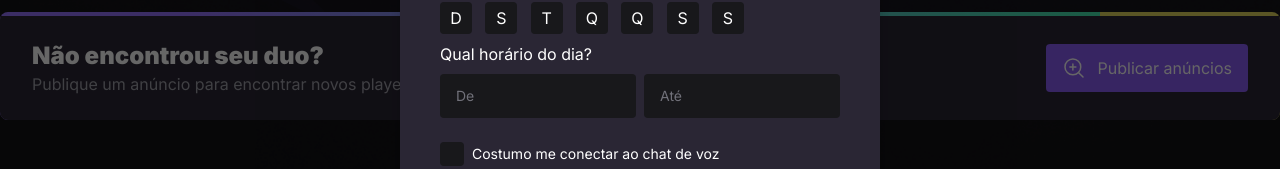
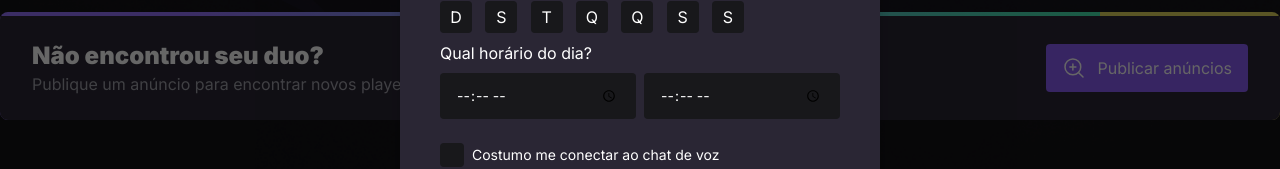
Before and after one commit to ambulcao/eSports_Match, a React (Vite) app in the folder web/: page / in a window 1280 px wide. Both pictures are taken after a click on the button "Publicar anúncios". Shown: the part 464-633 px from the top of the page. Built offline with nearby package versions, Linux system fonts and the light colour scheme; no server answers.

Commit message:
Adjustment Form
Adjustment in submission form

```diff
--- a/web/src/components/CreateAdModal.tsx
+++ b/web/src/components/CreateAdModal.tsx
@@ -34,15 +34,33 @@ export function CreateAdModal() {
     const formData = new FormData(event.target as HTMLFormElement);
     const data = Object.fromEntries(formData);
 
-    axios.post(`http://localhost:3333/games/${data.game}/ads`, {
-      "name": data.name,
-      "yearsPlaying": Number(data.yearsPlaying),
-      "discord": data.discord,
-      "weekDays": weekDays.map(Number),
-      "hourStart": data.yourStart,
-      "hourEnd": data.yourEnd,
-      "useVoiceChannel": useVoiceChannel
+    console.log(data);
+    console.log(weekDays);
+
+   {/*const formData = new FormData(event.target as HTMLFormElement);
+    const data = Object.fromEntries(formData);
+
+    //validação
+    if(!data.name) {
+      return;
+    }
+
+    try {
+      await axios.post(`http://localhost:3333/games/${data.game}/ads`, {
+      name: data.name,
+      yearsPlaying: Number(data.yearsPlaying),
+      discord: data.discord,
+      weekDays: weekDays.map(Number),
+      hourStart: data.yourStart,
+      hourEnd: data.yourEnd,
+      useVoiceChannel: useVoiceChannel
     })
+
+    alert('Anúncio criado com sucesso')
+    } catch (err) {
+      console.log(err);
+      alert('Erro ao criar o anúncio!')
+    }*/}
   }
 
   return (
@@ -69,11 +87,9 @@ export function CreateAdModal() {
                       </Select.Trigger>
                     </Select.Root>
               */}
-              <option disabled selected value="">Selecione o game que deseja jogar</option>
+              <option disabled value="">Selecione o game que deseja jogar</option>
               {games.map(game => {
-                return (
-                  <option key={game.id} value={game.id}>{game.title}</option>
-                )
+                return <option key={game.id} value={game.id}>{game.title}</option>
               })}
             </select>
           </div>
@@ -97,7 +113,7 @@ export function CreateAdModal() {
             <div className="flex flex-col gap-2">
               <label htmlFor="weekDays">Quando costuma jogar?</label>
 
-              <div className="">
+              <div>
                 <ToggleGroup.Root
                   type="multiple"
                   className="grid grid-cols-9 gap-2"
@@ -158,8 +174,8 @@ export function CreateAdModal() {
             <div className="flex flex-col gap-2 flex-1">
               <label htmlFor="hourStart">Qual horário do dia?</label>
               <div className="grid grid-cols-2 gap-2">
-                <Input name="hourStart" id="hourStart" type="text" placeholder="De" />
-                <Input name="hourEnd" id="hourEnd" type="text" placeholder="Até" />
+                <Input name="hourStart" id="hourStart" type="time" placeholder="De" />
+                <Input name="hourEnd" id="hourEnd" type="time" placeholder="Até" />
               </div>
             </div>
           </div>
```
